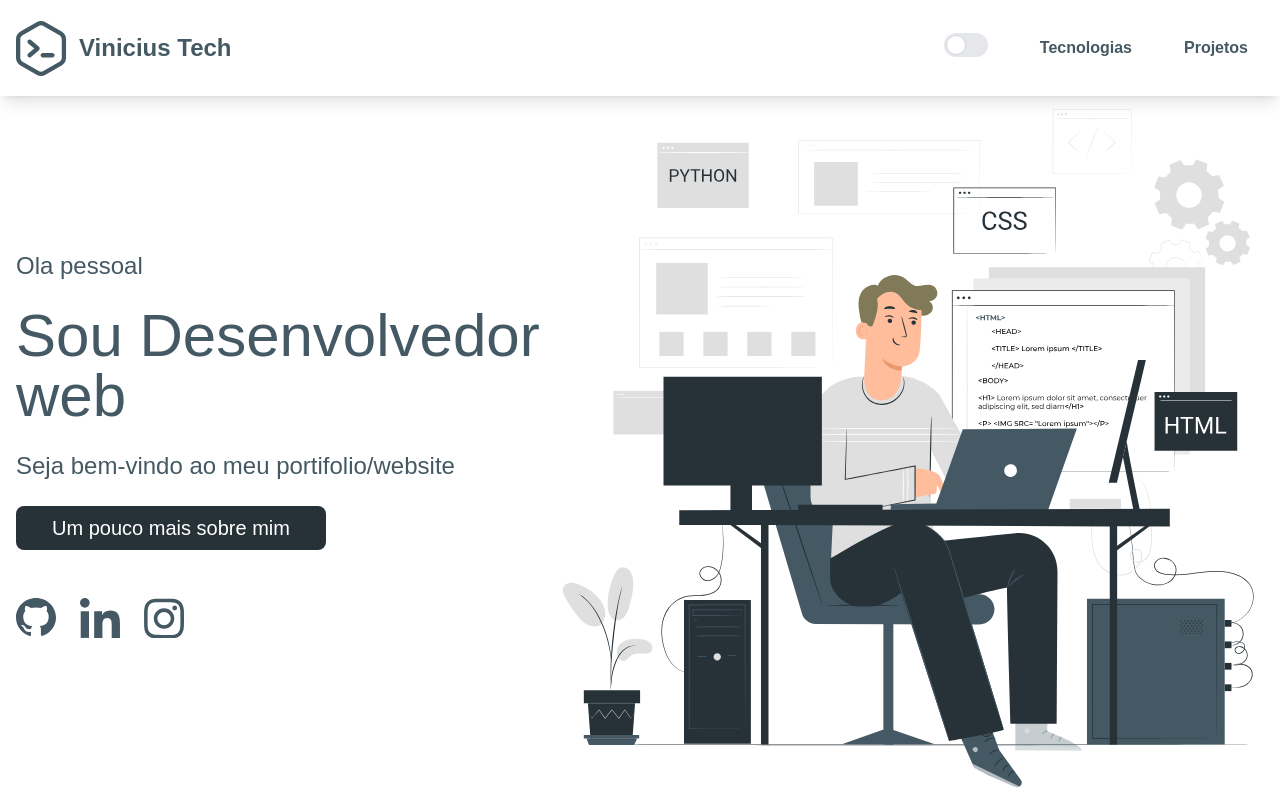
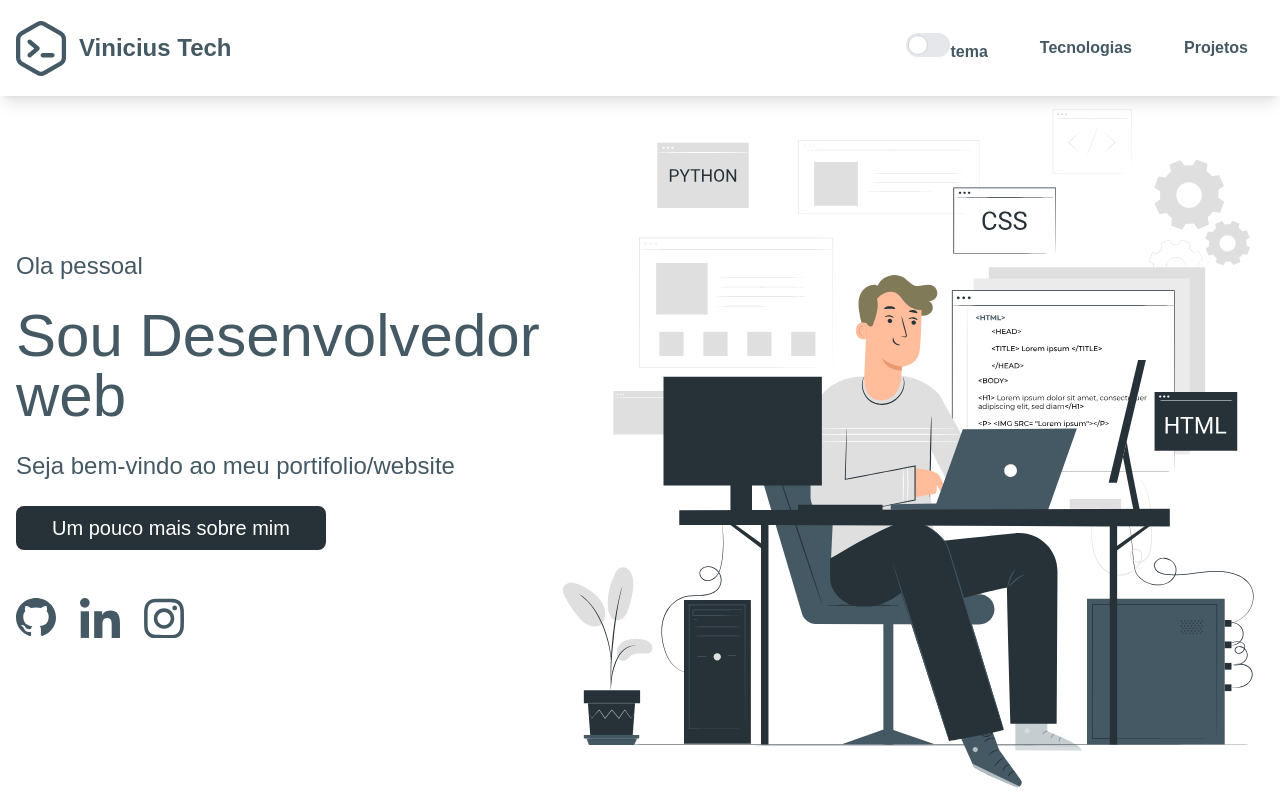
Before and after one commit to ViniciusSBezerra/portifolio, a React (Vite) app: page / in a window 1280 px wide. Shown: the top 800 px of the page. Built offline with nearby package versions, Linux system fonts and the light colour scheme.

Commit message:
adjusting tag a

```diff
--- a/src/pages/components/header/header-desktop/index.tsx
+++ b/src/pages/components/header/header-desktop/index.tsx
@@ -19,7 +19,7 @@ export const HeaderDesktop = () => {
         </a>
 
         <ul className="flex items-center gap-5">
-          <OptionMenu >
+          <OptionMenu name="tema">
             <Switch />
           </OptionMenu>
           <OptionMenu name="Tecnologias" href="#tecnologias"></OptionMenu>
```
